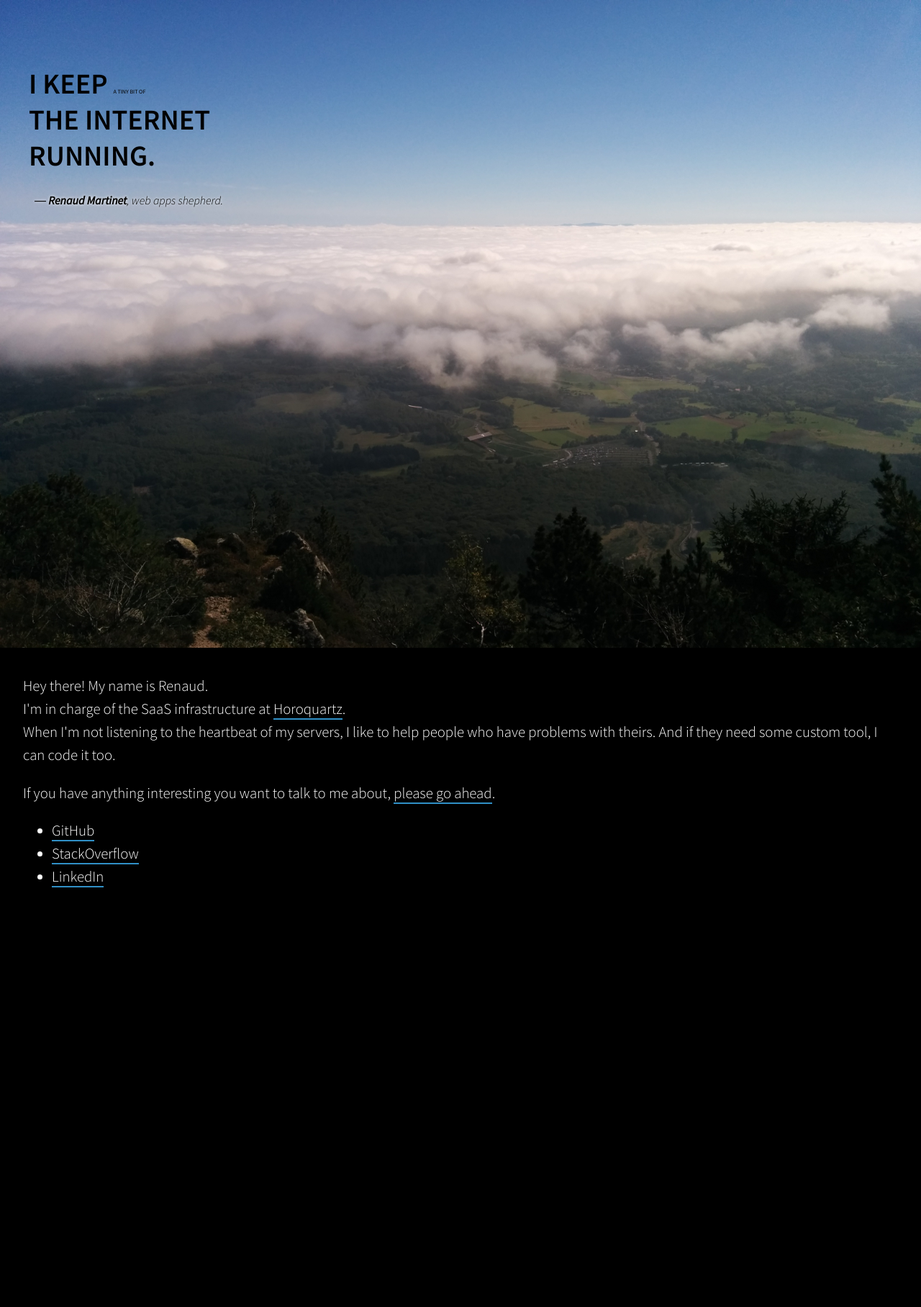
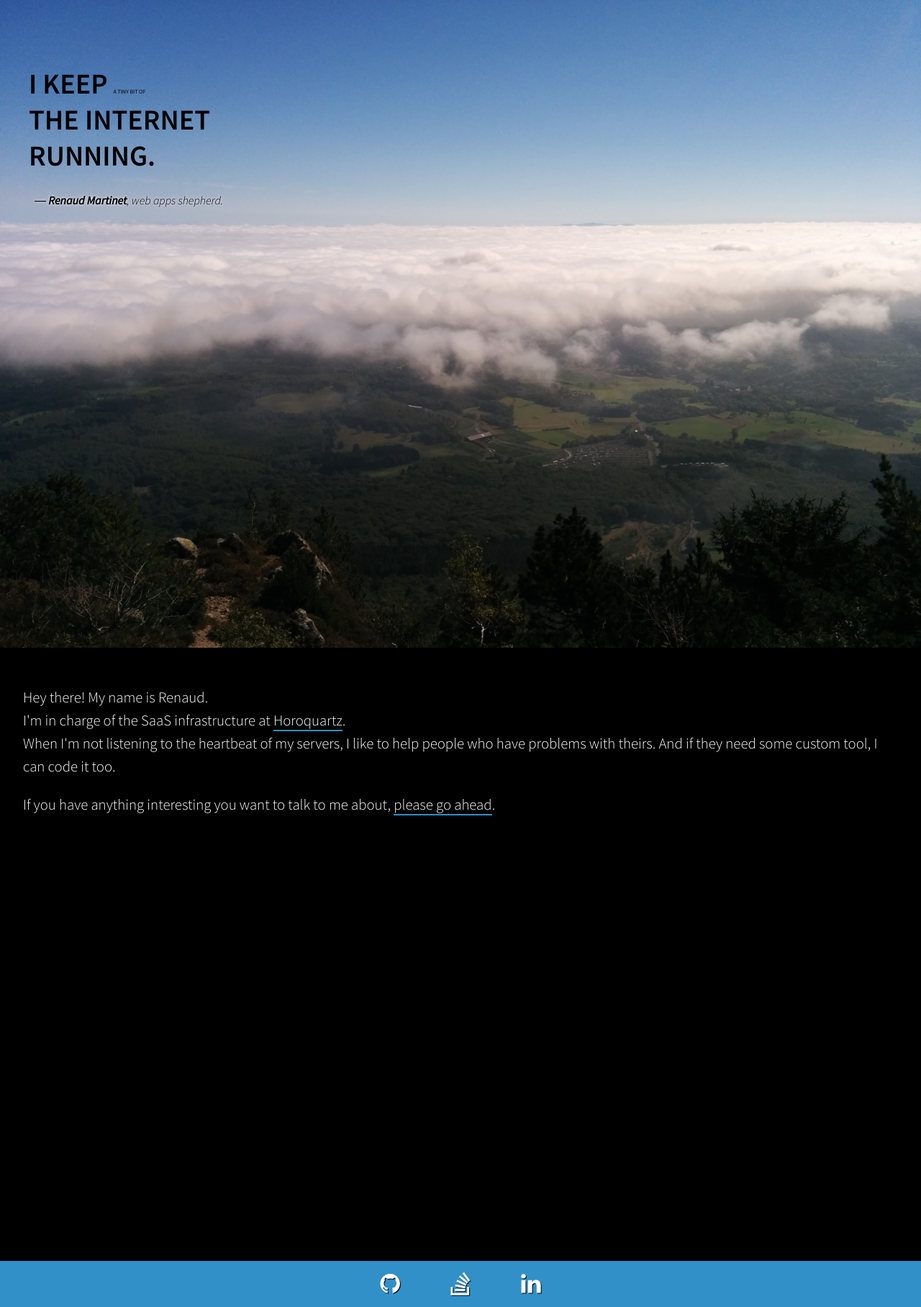
Before and after one commit to karouf/karouf.github.io, a Jekyll site: the page test.html, which Jekyll copies as it is, in a window 1280 px wide. Shown: the whole page at 72% size. Built offline with Jekyll 4.4.1, drawn with Linux system fonts in a browser that asks for light colours; nearby versions of some CDN libraries; some web fonts are replaced.

Commit message:
Add social links

```diff
--- a/css/new.css
+++ b/css/new.css
@@ -102,6 +102,13 @@ html {
   padding-right: 2rem;
   line-height: 2rem;
   font-size: 1.3rem;
+  overflow: hidden;
+  position: relative;
+}
+
+.content p {
+  position: relative;
+  top: 1rem;
 }
 
 .content a {
@@ -109,3 +116,28 @@ html {
   text-decoration: none;
   border-bottom: 2px solid #3090c7;
 }
+
+.social {
+  background-color: #3090c7;
+  width: 100%;
+  position: absolute;
+  left: 0rem;
+  bottom: -2rem;
+  list-style: none;
+  text-align: center;
+  padding-left: 0;
+  padding-top: 1rem;
+  padding-bottom: 1rem;
+  font-size: 2rem;
+}
+
+.social li {
+  display: inline-block;
+  margin-left: 2rem;
+  margin-right: 2rem;
+}
+
+.social a {
+  color: #fff;
+  text-shadow: 1px 1px 0 #000;
+}
--- a/test.html
+++ b/test.html
@@ -15,6 +15,7 @@
     <link rel="stylesheet" href="/css/new.css">
     <link rel="canonical" href="http://renaudmarti.net">
     <link href='https://fonts.googleapis.com/css?family=Source+Sans+Pro:600,700,400italic,300italic,200,300,400|BenchNine:400,700' rel='stylesheet' type='text/css'>
+    <link rel="stylesheet" href="https://maxcdn.bootstrapcdn.com/font-awesome/4.6.1/css/font-awesome.min.css">
   </head>
 
   <body>
@@ -32,9 +33,9 @@
     <p>If you have anything interesting you want to talk to me about, <a href="mailto:hi@renaudmarti.net">please go ahead</a>.</p>
 
     <ul class="social">
-      <li><a href="https://github.com/karouf">GitHub</a></li>
-      <li><a href="https://stackoverflow.com/users/2531259/renaud-martinet?tab=profile">StackOverflow</a></li>
-      <li><a href="https://www.linkedin.com/in/renaudmartinet">LinkedIn</a></li>
+      <li><a href="https://github.com/karouf"><span class="fa fa-github"></span></a></li>
+      <li><a href="https://stackoverflow.com/users/2531259/renaud-martinet?tab=profile"><span class="fa fa-stack-overflow"></span></a></li>
+      <li><a href="https://www.linkedin.com/in/renaudmartinet"><span class="fa fa-linkedin"></span></a></li>
     </ul>
   </div>
   </body>
```
